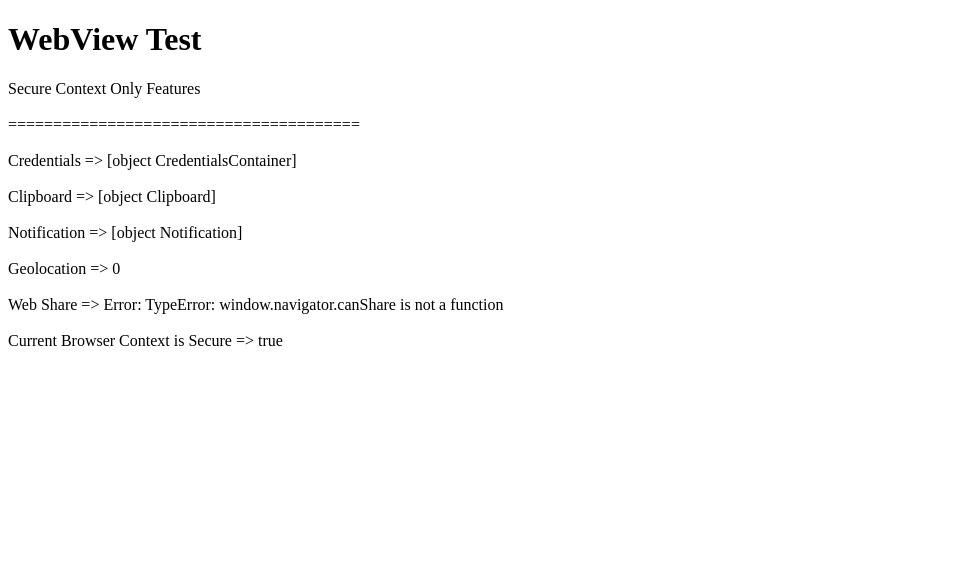
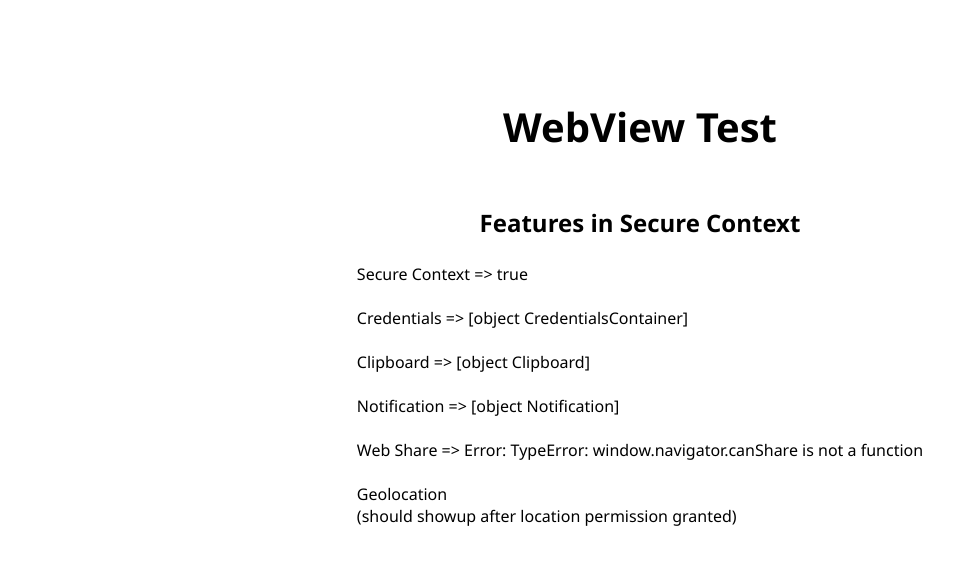
Before and after one commit to Adrian-py/isSecureContext, a plain HTML site: page index.html in a window 1280 px wide. Shown: the whole page, without its empty margins (0-977 px from the left). Drawn offline with Linux system fonts and the light colour scheme.

Commit message:
change styling

```diff
--- a/index.html
+++ b/index.html
@@ -4,10 +4,14 @@
     <meta charset="UTF-8" />
     <meta name="viewport" content="width=device-width, initial-scale=1.0" />
     <title>Test</title>
+    <link rel="stylesheet" href="./style.css" />
   </head>
   <body>
-    <h1>WebView Test</h1>
-    <p id="secure-context"></p>
+    <main class="container">
+      <h1 class="container__title">WebView Test</h1>
+      <h2 class="container__subtitle">Features in Secure Context</h2>
+      <p id="secure-context" class="container__features"></p>
+    </main>
   </body>
   <script type="module" src="./index.js"></script>
 </html>
--- a/index.js
+++ b/index.js
@@ -1,12 +1,12 @@
-let testResults = `Browser is Secure Context: ${window.isSecureContext}\n`;
+let testResults = "";
 
 const addToTestResults = (string) => {
   document.getElementById("secure-context").innerText =
     document.getElementById("secure-context").innerText + string + "\n\n";
 };
 
-addToTestResults("Secure Context Only Features");
-addToTestResults("=======================================");
+addToTestResults(`Secure Context => ${window.isSecureContext}`);
+
 // Credentials
 try {
   addToTestResults(`Credentials => ${window.navigator.credentials}`);
@@ -29,21 +29,6 @@ try {
   addToTestResults(`Notification => Error: ${err}`);
 }
 
-// Geolocation
-try {
-  const geolocationCallback = async (geolocation) => {
-    addToTestResults(`Geolocation => ${geolocation.coords}`);
-  };
-
-  addToTestResults(
-    `Geolocation => ${await window.navigator.geolocation.getCurrentPosition(
-      geolocationCallback
-    )}`
-  );
-} catch (err) {
-  addToTestResults(`Geolocation => Error: ${err}`);
-}
-
 // Web Share API
 try {
   const sharableData = {
@@ -55,7 +40,17 @@ try {
   addToTestResults(`Web Share => Error: ${err}`);
 }
 
-addToTestResults(
-  `Current Browser Context is Secure => ${window.isSecureContext}`
-);
-// document.getElementById("secure-context").innerText = testResults;
+// Geolocation
+try {
+  let geoLocationResults;
+  const geolocationCallback = async (geolocation) => {
+    geoLocationResults = geolocation.coords;
+    addToTestResults(`Geolocation => ${geoLocationResults}`);
+  };
+  window.navigator.geolocation.getCurrentPosition(geolocationCallback);
+  addToTestResults(
+    "Geolocation \n(should showup after location permission granted)"
+  );
+} catch (err) {
+  addToTestResults(`Geolocation => Error: ${err}`);
+}
--- /dev/null
+++ b/style.css
@@ -0,0 +1,24 @@
+.container {
+  width: 100%;
+  height: 100vh;
+  padding-top: 8vh;
+  display: flex;
+  flex-direction: column;
+  justify-content: flex-start;
+  align-items: center;
+  font-family: "Segoe UI", Tahoma, Geneva, Verdana, sans-serif;
+}
+
+.container__title {
+  margin-bottom: 4vh;
+  font-size: 2.5rem;
+}
+
+.container__subtitle {
+  margin-bottom: 3vh;
+  font-size: 1.5rem;
+}
+
+.container__features {
+  margin: 0;
+}
```
